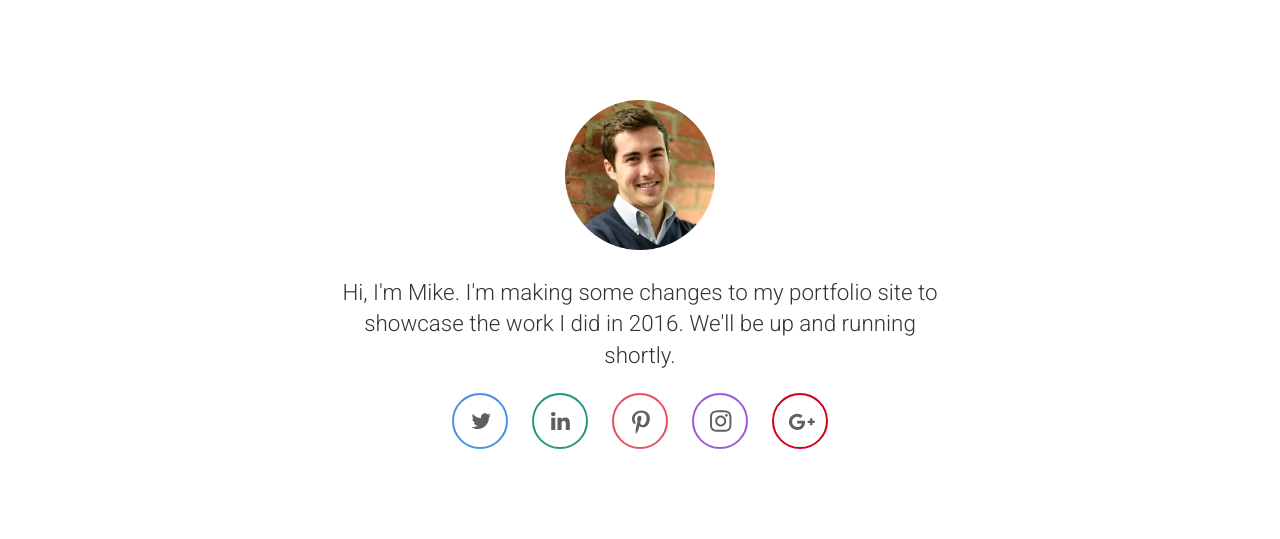
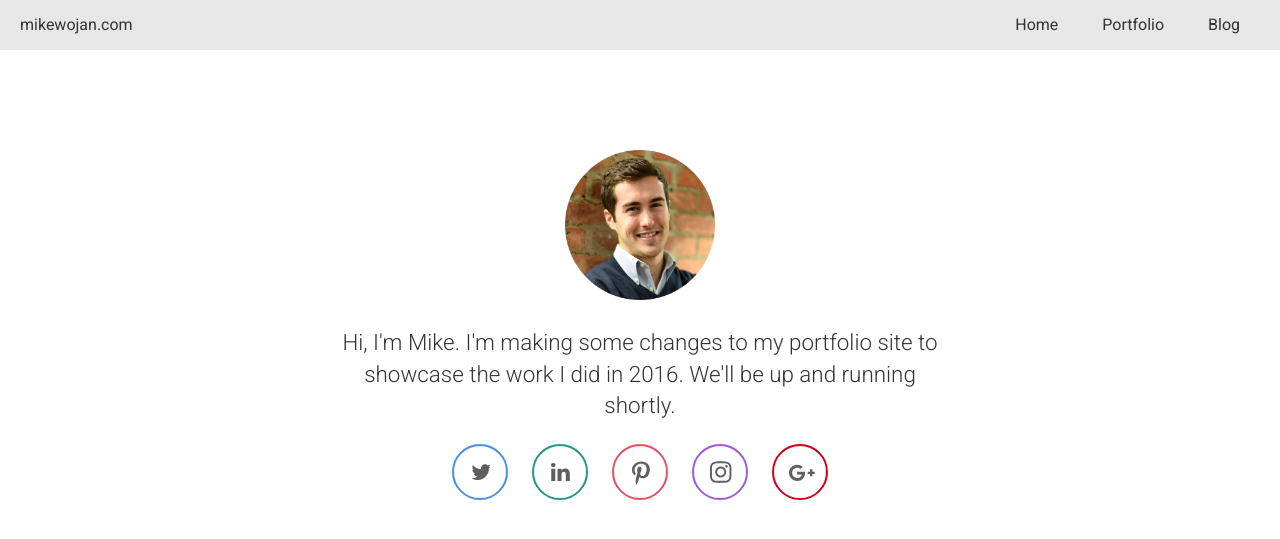
Before and after one commit to mtwojan/mikewojan.com, a Jekyll site: the page built from index.md, in a window 1280 px wide. Shown: the top 539 px of the page. Built offline with Jekyll 4.4.1, drawn with Linux system fonts in a browser that asks for light colours.

Commit message:
add header and fix portfolio page structure

```diff
--- a/_config.yml
+++ b/_config.yml
@@ -29,6 +29,6 @@ exclude:
   - Gemfile.lock
 
 collections:
-  projects:
+  portfolio:
     output: true
-    permalink: /projects/:title/
+    permalink: /portfolio/:title/
--- /dev/null
+++ b/_includes/header.html
@@ -0,0 +1,12 @@
+<header>
+  <div class="navbar-branding">
+    mikewojan.com
+  </div>
+  <div class="navbar-links">
+    <ul>
+      <li>Home</li>
+      <li>Portfolio</li>
+      <li>Blog</li>
+    </ul>
+  </div>
+</header>
--- a/_layouts/default.html
+++ b/_layouts/default.html
@@ -14,9 +14,13 @@
 <body>
 
   <div id="wrapper">
+    {% include header.html %}
+
     <main>
       {{ content }}
     </main>
+
+    {% include footer.html %}
   </div>
 
 </body>
--- /dev/null
+++ b/_portfolio/student-explorer.html
@@ -0,0 +1,5 @@
+---
+layout: default
+---
+
+<h1>Student Explorer Project Page</h1>
--- /dev/null
+++ b/_projects/student-explorer.html
@@ -0,0 +1,5 @@
+---
+layout: default
+---
+
+<h1>Student Explorer Project Page</h1>
--- /dev/null
+++ b/_sass/layout/_header.scss
@@ -0,0 +1,19 @@
+header {
+  display: flex;
+  justify-content: space-between;
+  align-items: center;
+  padding: 0px 20px;
+  background-color: #E7E7E7;
+
+  li {
+    display: inline;
+    margin: 0px 20px;
+  }
+}
+
+.navbar-branding {
+
+}
+
+.navbar-links{
+}
--- a/css/styles.scss
+++ b/css/styles.scss
@@ -7,3 +7,5 @@
 @import 'vendor/breakpoint/breakpoint';
 @import 'base/typography';
 @import 'pages/homepage';
+@import 'layout/header';
+@import 'layout/footer';
--- /dev/null
+++ b/portfolio.html
@@ -0,0 +1,5 @@
+---
+layout: default
+permalink: /portfolio/index.html
+---
+<h1>Portfolio landing page</h1>
```
Also changed, not shown: _includes/footer.html (added), _sass/layout/_footer.scss (added).
